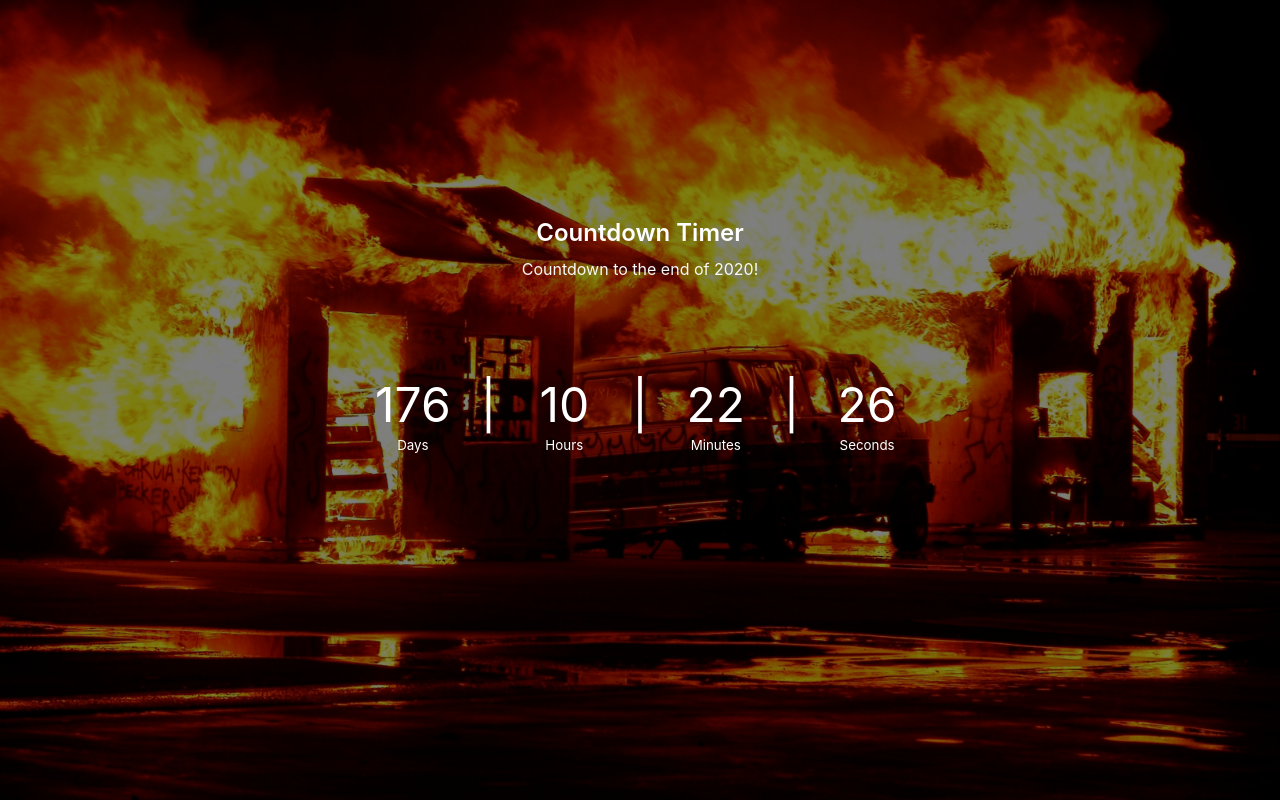
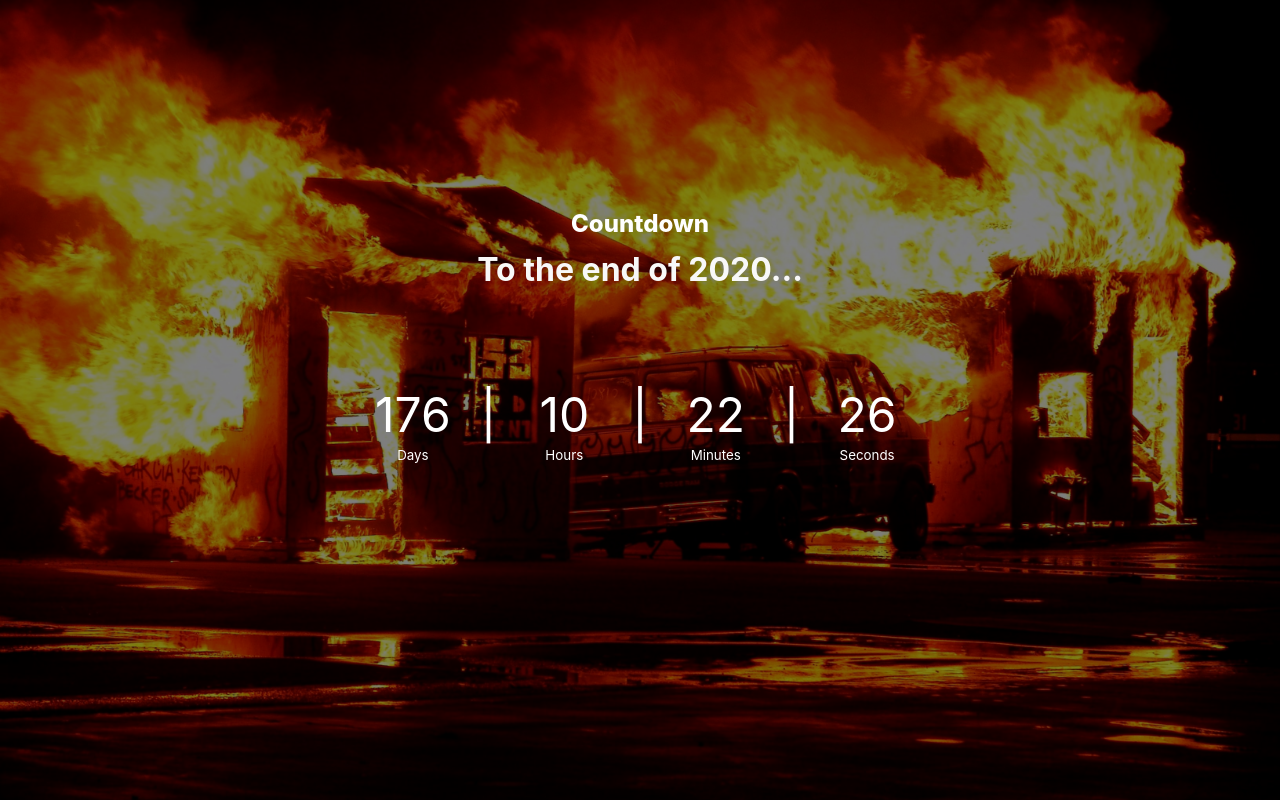
Before and after one commit to Jack-Portwood/NYE_count_down_clock, a React (Create React App) app: page / in a window 1280 px wide. Built offline with nearby package versions, Linux system fonts and the light colour scheme.

Commit message:
texted moved

```diff
--- a/src/App.css
+++ b/src/App.css
@@ -42,13 +42,15 @@ body {
 }
 
 h2 {
-  font-weight: 600;
+  font-weight: 800;
   margin-bottom: 0.5em;
 
 }
 
 .timer div:first-child p {
   color: #f8f8f8;
+  font-size: 2em;
+  font-weight: bold;
 }
 
 .timer div:last-child {
--- a/src/App.js
+++ b/src/App.js
@@ -45,8 +45,8 @@ const App = () => {
     <section className="timer-container">
       <section className="timer">
         <div>
-          <h2> Countdown Timer</h2>
-          <p>Countdown to the end of 2020!</p>
+          <h2>Countdown</h2>
+          <p>To the end of 2020...</p>
         </div>
         <div>
           <section>
```
